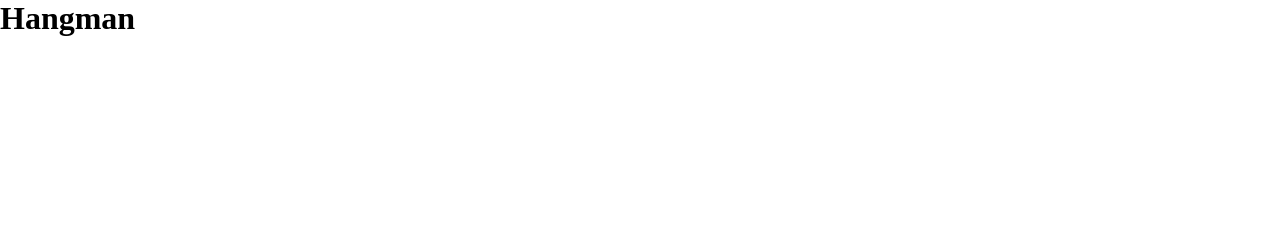
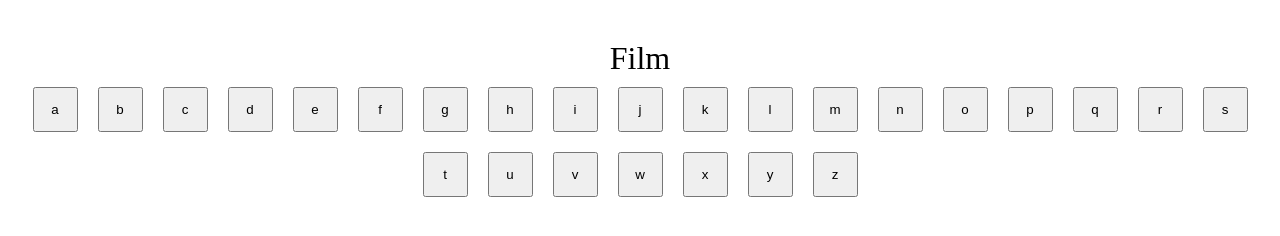
Before and after one commit to Dawid-Femin/Guess-the-password-js, a website: page index.html in a window 1280 px wide. Drawn offline with Linux system fonts and the light colour scheme.

Commit message:
Basic structure of Game

```diff
--- /dev/null
+++ b/app/Game.js
@@ -0,0 +1,56 @@
+class Game {
+
+    quotes = [
+        {
+          text: "pan tadeusz",
+          category: "Utwór literacki",
+        },
+        {
+          text: "janko muzykant",
+          category: "Utwór literacki",
+        },
+        {
+          text: "akademia pana kleksa",
+          category: "Film",
+        },
+        {
+          text: "ogniem i mieczem",
+          category: "Film",
+        },
+      ];
+
+    constructor({
+        lettersWrapper,
+        categoryWrapper,
+        wordWrapper,
+        outputWrapper,
+    }) {
+        this.lettersWrapper = lettersWrapper;
+        this.categoryWrapper = categoryWrapper;
+        this.wordWrapper = wordWrapper;
+        this.outputWrapper = outputWrapper;
+
+        const {text, category} = this.quotes[Math.floor(Math.random() * this.quotes.length)];
+        this.categoryWrapper.innerHTML = category;
+        console.log(category);
+    }
+
+    guess (letter) {
+        console.log(letter);
+    }
+
+
+    drawLetters() {
+        for (let i=0; i<26; i++) {
+            const label = (i+10).toString(36);
+            const button = document.createElement('button');
+            button.innerHTML = label;
+            button.addEventListener('click', () => this.guess(label));
+            this.lettersWrapper.appendChild(button);
+        }
+    }
+
+    start() {
+        this.drawLetters();
+    }
+}
--- a/index.html
+++ b/index.html
@@ -8,10 +8,23 @@
     <link rel="stylesheet" href="style.css">
 </head>
 <body>
-    <header>
-        <h1>Hangman</h1>
-    </header>
+    <section id="hangman">
+        <div id="output"></div>
+        <div id="word"></div>
+        <div id="category"></div>
+        <div id="letters"></div>
+    </section>
 
-    <script src="main.js"></script>
+    <script src="app/Game.js" type="text/javascript"></script>
+    <script>
+        const game = new Game({
+            lettersWrapper: document.getElementById('letters'),
+            categoryWrapper: document.getElementById('category'),
+            wordWrapper: document.getElementById('word'),
+            outputWrapper: document.getElementById('output'),
+        });
+
+        game.start();
+    </script>
 </body>
 </html>
--- a/style.css
+++ b/style.css
@@ -2,3 +2,22 @@
     margin: 0;
     padding: 0;
 }
+
+#hangman {
+    margin: 40px auto 0 auto;
+}
+
+#letters {
+    text-align: center;
+}
+
+button {
+    width: 45px;
+    height: 45px;
+    margin: 10px;
+}
+
+#category {
+    text-align: center;
+    font-size: 32px;
+}
```
Also changed, not shown: app/Quote.js (added), img/heart.png (renamed from img/580b585b2edbce24c47b29bd.png), package.json (line endings or trailing spaces).
